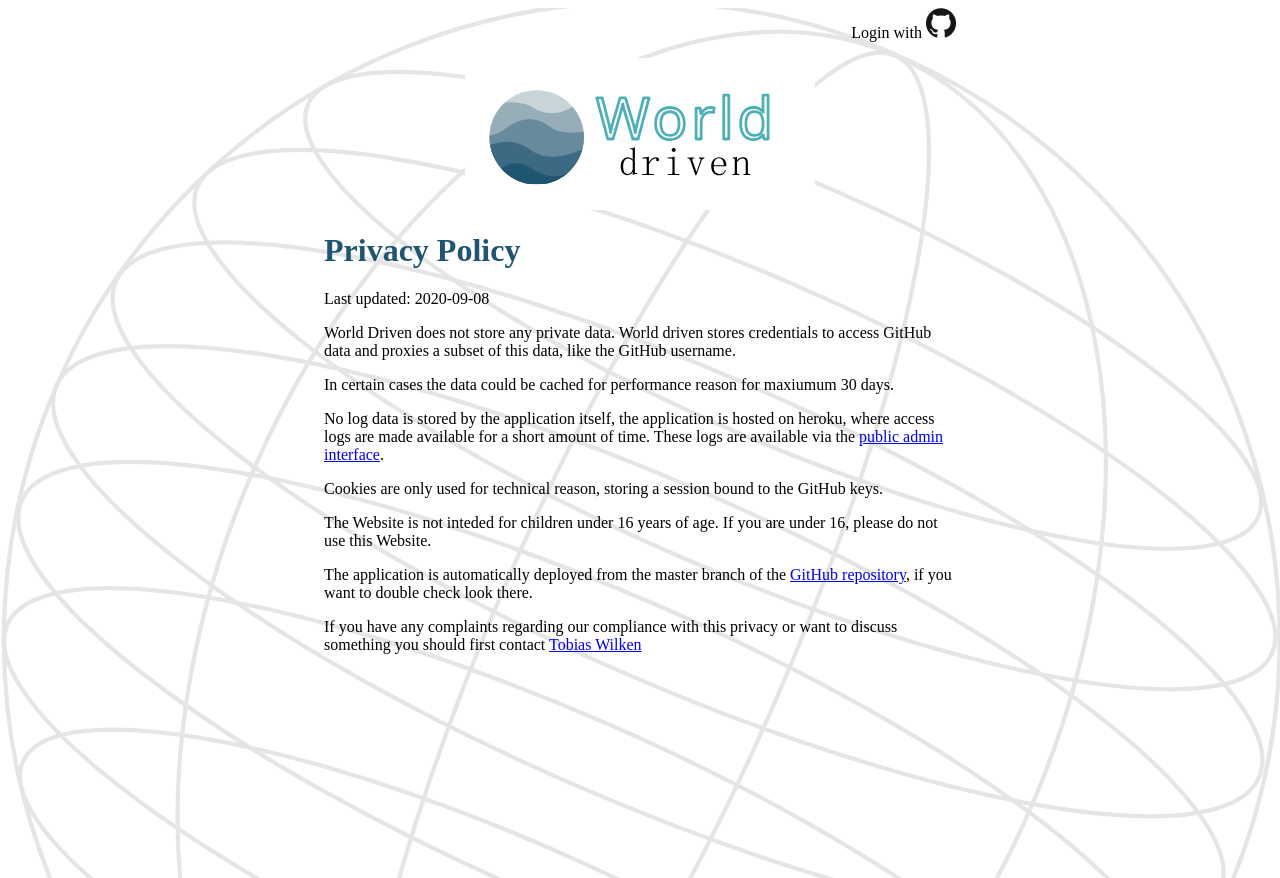
After one commit to TooAngel/worlddriven, a Flask app: page /privacyPolicy in a window 1280 px wide. The commit adds this page. Run offline with Flask 2, Linux system fonts and the light colour scheme; some libraries are stand-ins or nearby versions.

Commit message:
Create Service basics
- Add footer to the frontpage, including `/imprint`, `/privacyPolicy`,
and `public admin`

- Add Imprint
- Add Privacy Policy
- Hash ip addresses in the heroku log, to make sure not to expose
private data

Fixes #188

As far as I understood, if only technical cookies are used, a cookie
message does not need to be shown.
Fixes #193

```diff
--- a/src/routes/static.py
+++ b/src/routes/static.py
@@ -44,3 +44,13 @@ def index():
 @static.route('/dashboard')
 def dashboard():
     return static.send_static_file('dashboard.html')
+
+
+@static.route('/imprint')
+def imprint():
+    return static.send_static_file('imprint.html')
+
+
+@static.route('/privacyPolicy')
+def privacyPolicy():
+    return static.send_static_file('privacy_policy.html')
--- a/src/server.py
+++ b/src/server.py
@@ -18,6 +18,8 @@ from bson.objectid import ObjectId
 import json
 from datetime import timedelta
 from flask_sockets import Sockets
+import re
+import hashlib
 
 from routes.static import static
 import apiendpoint
@@ -266,11 +268,15 @@ def admin_logs():
         stream=True
     )
 
+    def hashIp(matchObject):
+        return hashlib.sha224(matchObject.group(0).encode('utf-8')).hexdigest()[0:15]
+
     def generate():
         for line in log.iter_lines():
             if line:
                 decoded_line = line.decode('utf-8')
-                yield decoded_line + '\n'
+                response = re.sub(r"(\d{1,3}\.\d{1,3}\.\d{1,3}\.\d{1,3})", hashIp, decoded_line)
+                yield response + '\n'
     return Response(generate(), mimetype='text/plain')
 
 
--- a/static/index.html
+++ b/static/index.html
@@ -194,5 +194,10 @@
     <p>The question now is how deep to dig and how far along this journey you're willing
     to come with me?</p>
   </div>
+  <footer>
+    <span><a href="/imprint">Imprint</a></span>
+    <span><a href="/privacyPolicy">Privacy Policy</a></span>
+    <span><a href='/admin/logs'>Public Admin</a></span>
+  </footer>
 </body>
 </html>
--- /dev/null
+++ b/static/privacy_policy.html
@@ -0,0 +1,101 @@
+<!DOCTYPE html>
+<html lang="en">
+<head>
+  <meta charset="utf-8">
+  <title>World driven - pull request auto-merge</title>
+
+  <meta name="author" content="Tobias Wilken">
+  <meta name="description" content="World driven introduces a contribution based weighted voting system
+  for automatic merging of pull requests. As soon as you contribute to a project, you get a share or
+  responsibility for the progress of the project.">
+  <meta name="viewport" content="width=device-width, initial-scale=1, shrink-to-fit=no">
+  <meta property="og:type" content="website">
+  <meta property="og:title" content="World driven">
+  <meta property="og:description" content="World driven introduces a contribution based weighted voting system
+    for automatic merging of pull requests. As soon as you contribute to a project, you get a share or
+    responsibility for the progress of the project.">
+  <meta property="og:url" content="https://www.worlddriven.org">
+  <meta property="og:image" content="https://www.worlddriven.org/static/images/globe.svg">
+  <meta name="twitter:card" content="summary">
+  <meta name="twitter:title" content="World driven">
+  <meta name="twitter:description" content="World driven introduces a contribution based weighted voting system
+    for automatic merging of pull requests. As soon as you contribute to a project, you get a share or
+    responsibility for the progress of the project.">
+  <meta name="twitter:image" content="https://www.worlddriven.org/static/images/globe.svg">
+  <meta name="twitter:image:alt" content="World driven logo">
+
+  <link rel="canonical" href="https://www.worlddriven.org">
+
+  <link rel="stylesheet" type="text/css" href="static/style.css">
+
+  <link rel="alternate" hreflang="x-default" href="http://www.worlddriven.org">
+
+  <script type="application/ld+json">
+  {
+    "@context": "http://schema.org",
+    "@type": "Organization",
+    "url": "https://www.worlddriven.org",
+    "logo": "https://www.worlddriven.org/static/images/globe.svg"
+  }
+  </script>
+</head>
+
+<body>
+  <div class="bg"></div>
+  <div class="container">
+    <div class="top">
+      <div class="login">
+        <span class="logintitle">Login with</span>
+        <a href="/login/">
+          <img src="/static/images/GitHub-Mark-120px-plus.png" width="30" />
+        </a>
+      </div>
+    </div>
+    <div class="heading">
+      <img src="/static/images/logo_world_driven.svg" class="logo" alt="World driven logo">
+
+    </div>
+    <h1>Privacy Policy</h1>
+    Last updated: 2020-09-08
+
+    <p>
+    World Driven does not store any private data. World driven stores
+    credentials to access GitHub data and proxies a subset of this data, like
+    the GitHub username.
+    </p>
+
+    <p>
+    In certain cases the data could be cached for performance reason for
+    maxiumum 30 days.
+    </p>
+
+    <p>
+    No log data is stored by the application itself, the application is hosted
+    on heroku, where access logs are made available for a short amount of time.
+    These logs are available via the
+    <a href="https://www.worlddriven.org/admin/logs">public admin interface</a>.
+    </p>
+
+    <p>
+    Cookies are only used for technical reason, storing a session bound to
+    the GitHub keys.
+    </p>
+
+    <p>
+    The Website is not inteded for children under 16 years of age. If you are
+    under 16, please do not use this Website.
+    </p>
+
+    <p>
+    The application is automatically deployed from the master branch of the
+    <a href="https://github.com/tooangel/worlddriven">GitHub repository</a>,
+    if you want to double check look there.
+    </p>
+
+    <p>
+    If you have any complaints regarding our compliance with this privacy
+    or want to discuss something you should first contact
+    <a href="mailto:tooangel@tooangel.de">Tobias Wilken</a>
+    </p>
+</body>
+</html>
--- a/static/style.css
+++ b/static/style.css
@@ -68,6 +68,16 @@
 .container {
   width: 50%;
   margin-left: 25%;
+}
+
+footer {
+  width: 50%;
+  margin-left: 25%;
+  text-align: center;
+}
+
+footer span {
+  margin: 16px;
 }
 
 .logo {
```
Also changed, not shown: static/imprint.html (added, +69 -0 lines).
